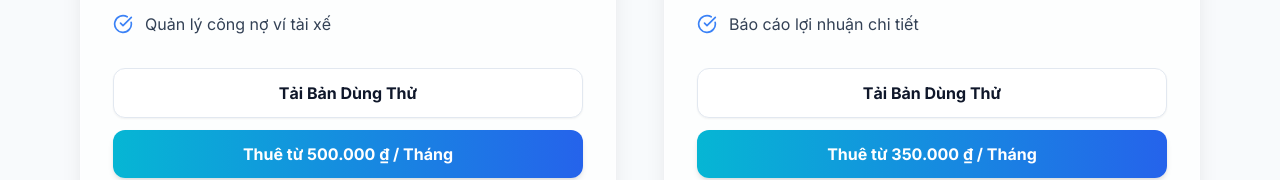
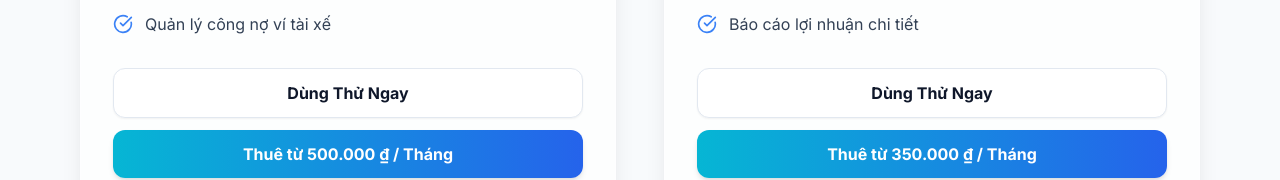
Before and after one commit to locbinhthuong/saas_portal, a React (Vite) app: page / in a window 1280 px wide. Shown: the part 1221-1401 px from the top of the page. Built offline with nearby package versions, Linux system fonts and the light colour scheme; no server answers.

Commit message:
Change button text to Dung Thu Ngay for web links

```diff
--- a/src/pages/Home.jsx
+++ b/src/pages/Home.jsx
@@ -95,7 +95,7 @@ export default function Home() {
                 <div className="flex flex-col gap-3 relative z-20">
                   {product.demoUrl ? (
                     <a href={product.demoUrl} target="_blank" rel="noreferrer" className="block w-full py-3 text-center rounded-xl bg-white hover:bg-slate-50 border border-slate-200 text-slate-900 font-bold transition-all shadow-sm hover:shadow-md">
-                      Tải Bản Dùng Thử
+                      Dùng Thử Ngay
                     </a>
                   ) : (
                     <button disabled className="block w-full py-3 text-center rounded-xl bg-slate-100 text-slate-400 font-bold cursor-not-allowed">
```
